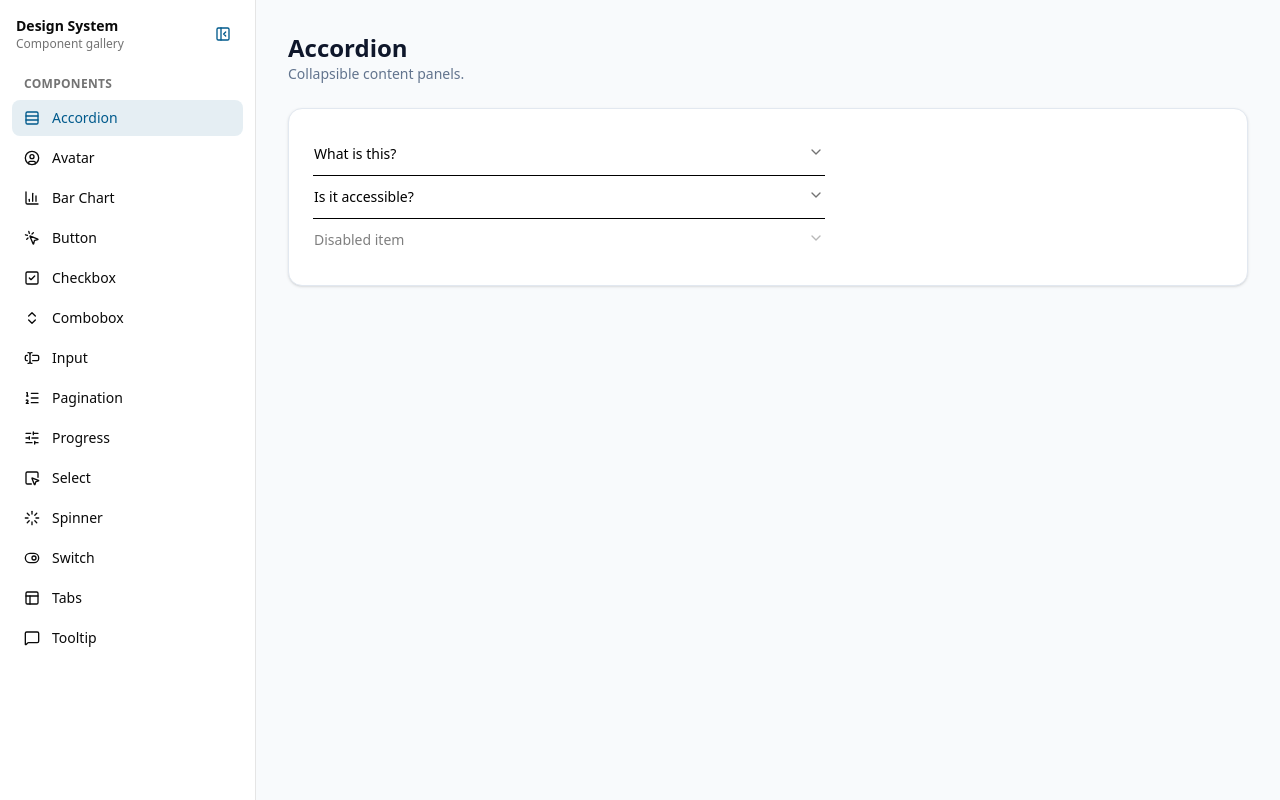
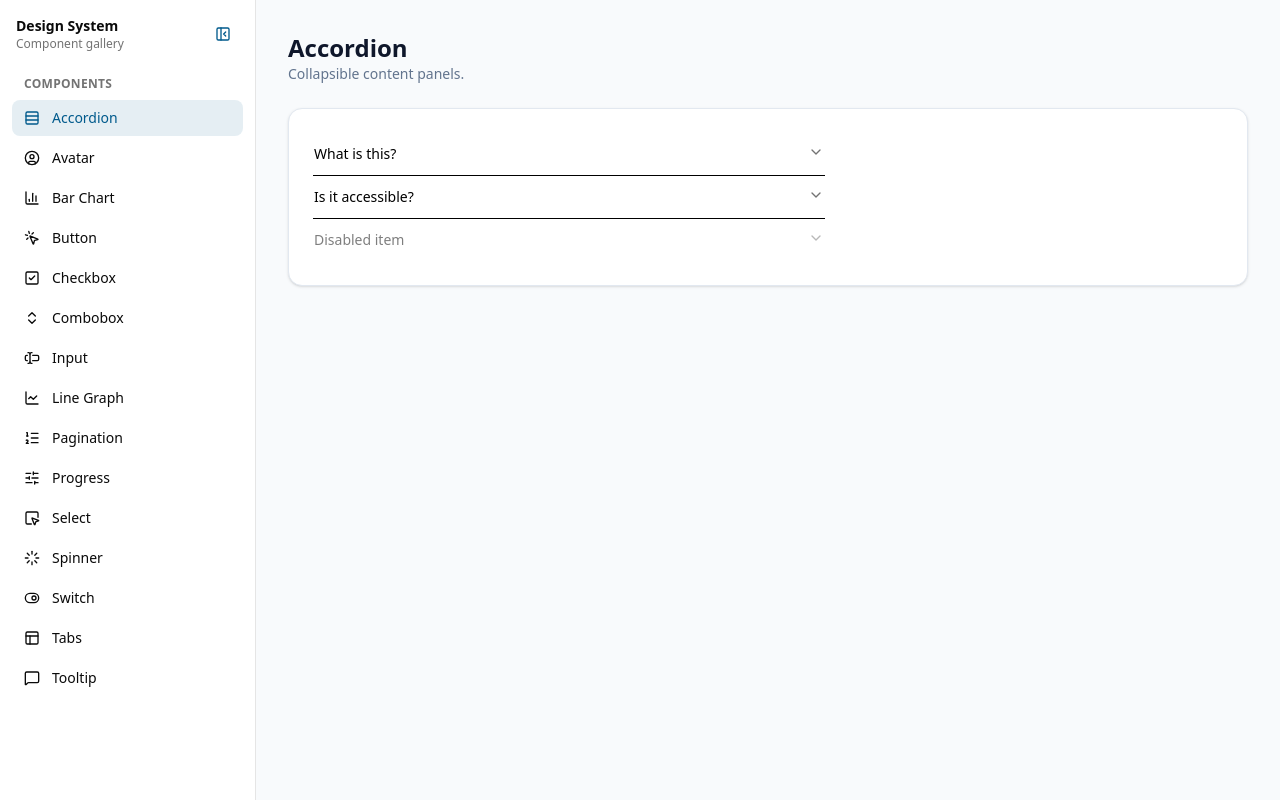
Before and after one commit to tarunk-mckesson26/react-poc, a React (Vite) app: page / in a window 1280 px wide. Built offline with nearby package versions, Linux system fonts and the light colour scheme.

Commit message:
line graph issue fixed

```diff
--- a/src/App.tsx
+++ b/src/App.tsx
@@ -14,6 +14,7 @@ import {
   SquareMousePointer,
   TextCursorInput,
   ToggleRight,
+  ChartLine,
 } from 'lucide-react';
 import './App.css';
 import { SideNav } from './layouts/sideNav';
@@ -23,6 +24,7 @@ const icons: Record<string, React.ReactNode> = {
   accordion: <Rows3 />,
   avatar: <CircleUser />,
   'bar-chart': <ChartColumn />,
+  'line-graph': <ChartLine />,
   button: <MousePointerClick />,
   checkbox: <SquareCheck />,
   combobox: <ChevronsUpDown />,
--- a/src/components/ui/spinner.tsx
+++ /dev/null
@@ -1,21 +0,0 @@
-import type React from "react"
-import { Loader2Icon } from "lucide-react"
-import { clsx } from "@/lib/clsx"
-
-/**
- * Spinner - shadcn-style loading indicator built on lucide's Loader2 icon.
- * Use `data-icon="inline-start"` (or `inline-end`) when placing inside a Button.
- */
-function Spinner({ className, ...props }: React.ComponentProps<"svg">) {
-  return (
-    <Loader2Icon
-      role="status"
-      aria-label="Loading"
-      data-slot="spinner"
-      className={clsx("size-4 animate-spin", className)}
-      {...props}
-    />
-  )
-}
-
-export { Spinner }
--- a/src/layouts/sideNav/componentDemos.tsx
+++ b/src/layouts/sideNav/componentDemos.tsx
@@ -7,6 +7,7 @@ import { Button } from "../../components/ui/Button"
 import { Checkbox } from "../../components/ui/Checkbox"
 import { Combobox } from "../../components/ui/Combobox"
 import { Input } from "../../components/ui/InputField"
+import { LineGraph } from "../../components/ui/LineGraph"
 import { PaginationComponent } from "../../components/ui/Pagination"
 import { Progress } from "../../components/ui/Progress"
 import { SelectComponent } from "../../components/ui/Select"
@@ -148,6 +149,30 @@ const InputDemo = () => {
   )
 }
 
+const LineGraphDemo = () => {
+  const config = {
+    savings: { label: "Savings", color: "#16a34a" },
+  } satisfies ChartConfig
+
+  const data = [
+    { quarter: "Q4-2026", savings: 31100 },
+    { quarter: "Q1-2027", savings: 33500 },
+    { quarter: "Q2-2027", savings: 38750 },
+    { quarter: "Q3-2027", savings: 42850 },
+  ]
+
+  return (
+    <LineGraph
+      title="Quarterly savings trend"
+      data={data}
+      config={config}
+      dataKey="savings"
+      xAxisKey="quarter"
+      className="h-[320px] w-full max-w-2xl"
+    />
+  )
+}
+
 const PaginationDemo = () => {
   const [page, setPage] = useState(1)
 
@@ -242,11 +267,11 @@ export const componentDemos: ComponentDemo[] = [
   { id: "checkbox", label: "Checkbox", description: "Selection control with label.", render: () => <CheckboxDemo /> },
   { id: "combobox", label: "Combobox", description: "Searchable single and multi select.", render: () => <ComboboxDemo /> },
   { id: "input", label: "Input", description: "Text field variants.", render: () => <InputDemo /> },
+  { id: "line-graph", label: "Line Graph", description: "Area chart built on Recharts.", render: () => <LineGraphDemo /> },
   { id: "pagination", label: "Pagination", description: "Page navigation control.", render: () => <PaginationDemo /> },
   { id: "progress", label: "Progress", description: "Determinate progress bar.", render: () => <ProgressDemo /> },
   { id: "select", label: "Select", description: "Dropdown selection.", render: () => <SelectDemo /> },
   { id: "spinner", label: "Spinner", description: "Loading indicator.", render: () => <SpinnerDemo /> },
   { id: "switch", label: "Switch", description: "Toggle control.", render: () => <SwitchDemo /> },
   { id: "tabs", label: "Tabs", description: "Tabbed content panels.", render: () => <TabsDemo /> },
-  { id: "tooltip", label: "Tooltip", description: "Contextual hint on hover.", render: () => <TooltipDemo /> },
-]
+  { id: "tooltip", label: "Tooltip", description: "Contextual hint on hover.", render: () => <TooltipDemo /> },]
```
